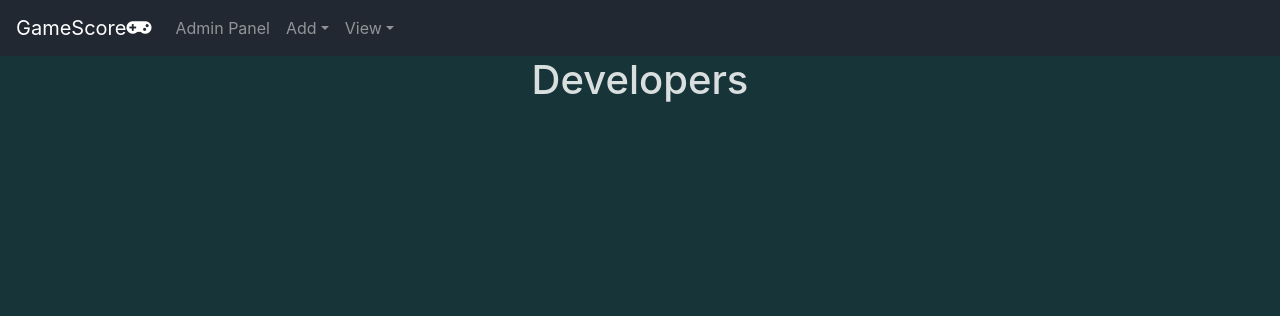
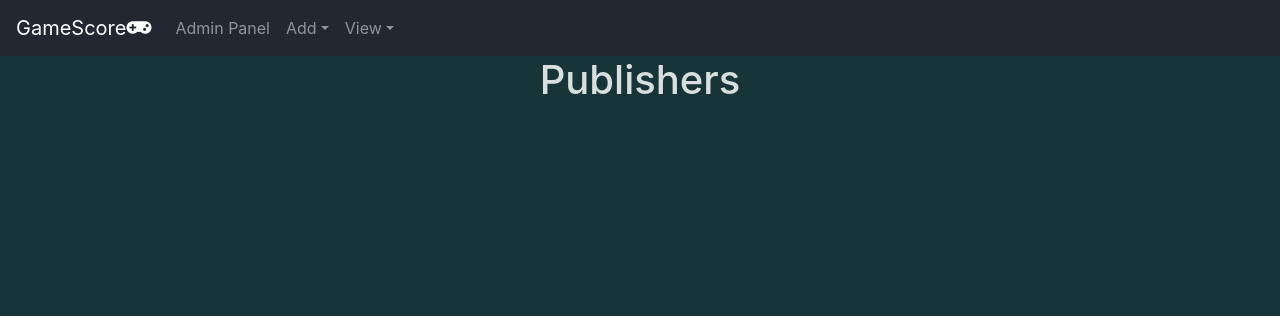
Before and after one commit to danielclements/game_score.gg, a Flask app: page /publishers in a window 1280 px wide. Shown: the top 316 px of the page. Run offline with Flask 2, Linux system fonts and the light colour scheme; data that the repository does not hold is empty; some libraries are stand-ins or nearby versions.

```diff
--- a/templates/view_publishers.html
+++ b/templates/view_publishers.html
@@ -1,6 +1,6 @@
 {% extends 'base.html'%} {% block content %}
 <div class="row" >
-  <h1 class="mx-auto">Developers</h1>
+  <h1 class="mx-auto">Publishers</h1>
 </div>
 <div class="row d-flex justify-content-center text-darks">
   {% for publisher in publishers %}
```
Also changed, not shown: 1 other file.
